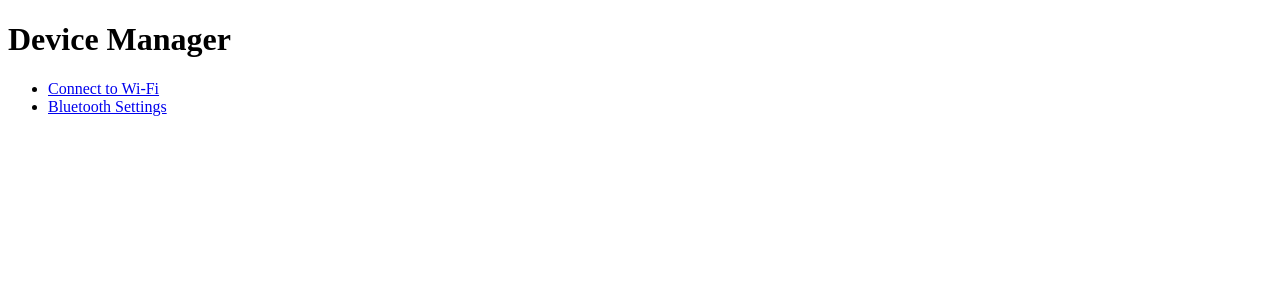
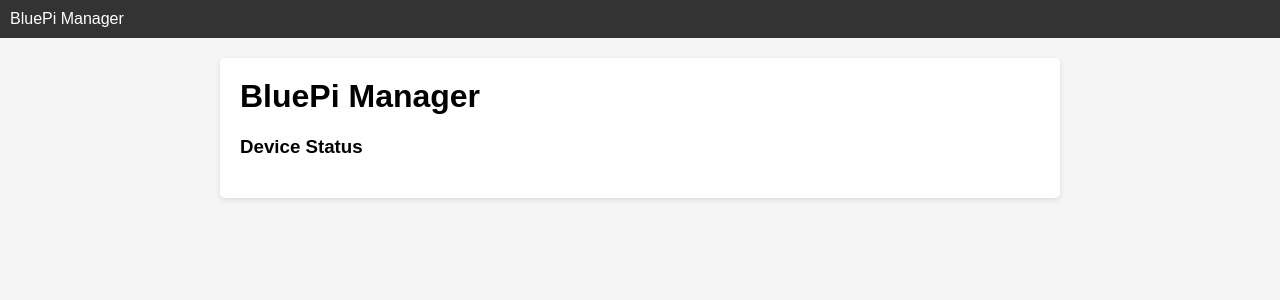
Before and after one commit to SebAndBlocks/bluepi, a Flask app: page / in a window 1280 px wide. Shown: the top 300 px of the page. Run offline with Flask 3, Linux system fonts and the light colour scheme; data that the repository does not hold is empty.

Commit message:
Update index.html

```diff
--- a/manager/templates/index.html
+++ b/manager/templates/index.html
@@ -1,13 +1,76 @@
 <!DOCTYPE html>
 <html>
 <head>
-    <title>Device Manager</title>
+    <title>BluePi Manager</title>
+    <style>
+        body {
+            font-family: Arial, sans-serif;
+            margin: 0;
+            padding: 0;
+            background-color: #f5f5f5;
+        }
+
+        .navbar {
+            background-color: #333;
+            color: #fff;
+            padding: 10px;
+        }
+
+        .navbar a {
+            color: #fff;
+            text-decoration: none;
+        }
+
+        .container {
+            margin: 20px auto;
+            max-width: 800px;
+            background-color: #fff;
+            padding: 20px;
+            border-radius: 5px;
+            box-shadow: 0 2px 5px rgba(0, 0, 0, 0.1);
+        }
+
+        h1 {
+            margin-top: 0;
+        }
+
+        #status {
+            margin-top: 20px;
+            white-space: pre-wrap;
+        }
+    </style>
 </head>
 <body>
-    <h1>Device Manager</h1>
-    <ul>
-        <li><a href="/wifi">Connect to Wi-Fi</a></li>
-        <li><a href="/bluetooth">Bluetooth Settings</a></li>
-    </ul>
+    <div class="navbar">
+        <a href="/">BluePi Manager</a>
+    </div>
+    <div class="container">
+        <h1>BluePi Manager</h1>
+        <h3>Device Status</h3>
+        <div id="status"></div>
+    </div>
+
+    <script>
+        // Create and send an XMLHttpRequest to fetch device status
+        const xhr = new XMLHttpRequest();
+        xhr.onreadystatechange = function() {
+            if (xhr.readyState === XMLHttpRequest.DONE) {
+                if (xhr.status === 200) {
+                    const statusElement = document.getElementById('status');
+                    let statusHTML = '<pre>';
+                    const data = JSON.parse(xhr.responseText);
+                    for (const [key, value] of Object.entries(data)) {
+                        statusHTML += `${key}: ${value}\n`;
+                    }
+                    statusHTML += '</pre>';
+                    statusElement.innerHTML = statusHTML;
+                } else {
+                    console.error('Failed to fetch device status.');
+                }
+            }
+        };
+        xhr.open('GET', '/status');
+        xhr.send();
+    </script>
 </body>
 </html>
```
